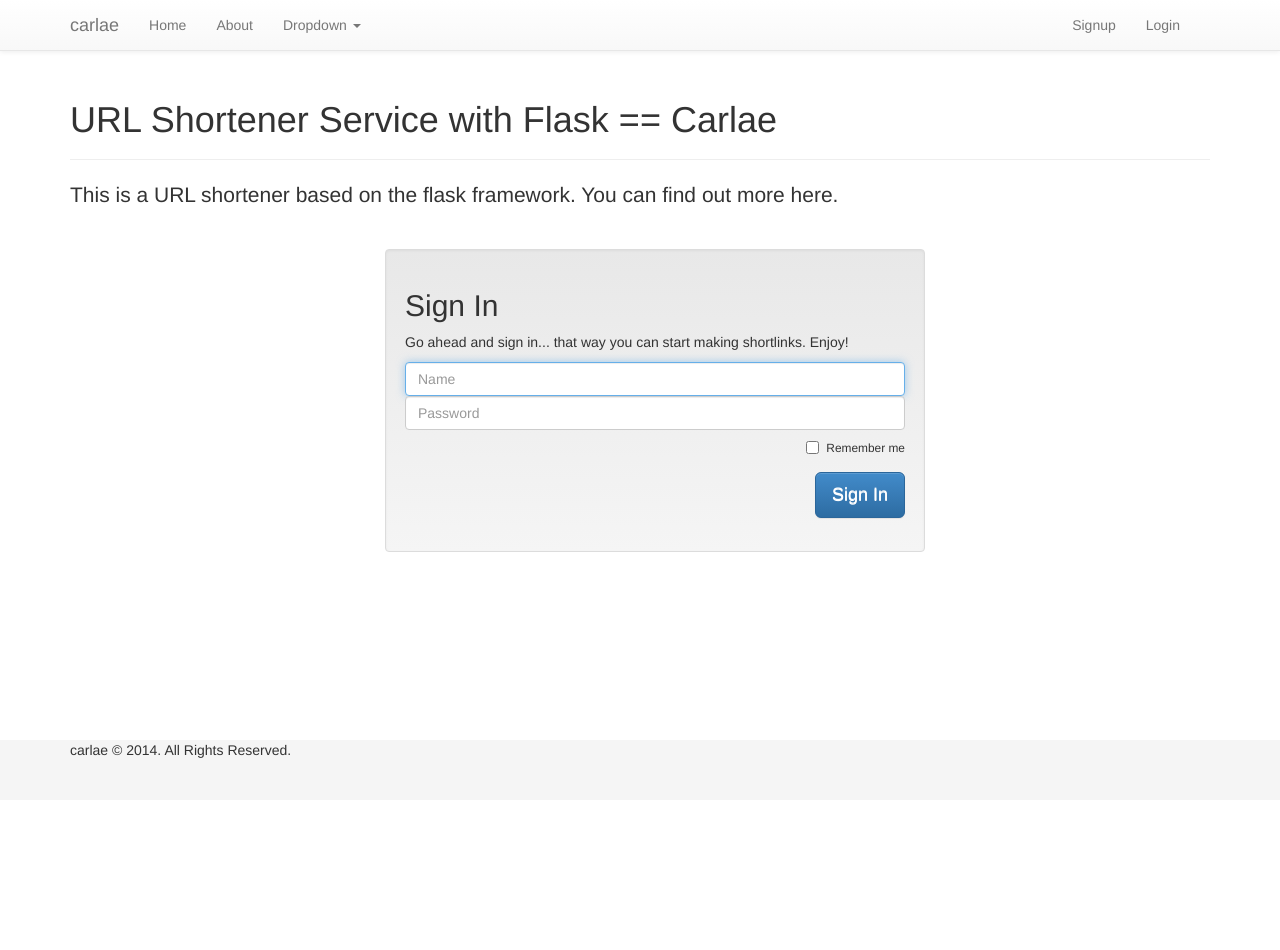
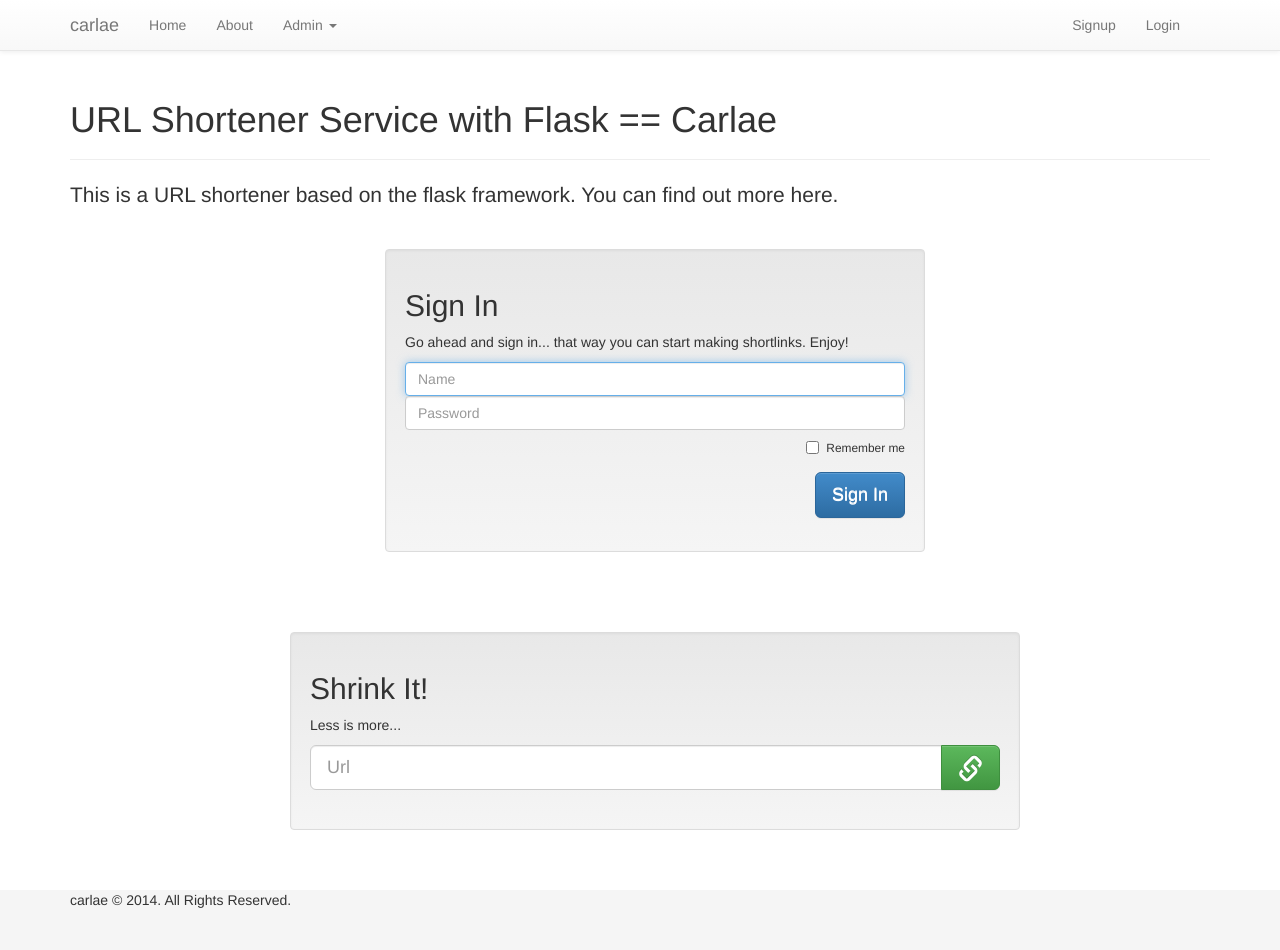
Before and after one commit to asobrien/carlae, a Flask app: template src/templates/pages/index.html in a window 1280 px wide. Before the commit the page ends 758 px from the top, so only its background shows below. Run offline with Flask 2, Linux system fonts and the light colour scheme; the template is opened without the code that fills it, so the values that code supplies are empty, except form fields; form fields are guessed from the names that the template uses; some libraries are stand-ins or nearby versions.

Commit message:
updated forms

```diff
--- a/src/templates/forms/partials/login.html
+++ b/src/templates/forms/partials/login.html
@@ -8,12 +8,12 @@
                 <p>Go ahead and sign in... that way you can start making shortlinks. Enjoy!</p>
 
 <form method="post" class="form-horizontal" role="form">
-{{ form.name(class_ = 'form-control first-input', placeholder = form.name.label.text, required = true, autofocus = true) }}
-{{ form.password(class_ = 'form-control last-input', placeholder = form.password.label.text, required = true) }}
+{{ login_form.name(class_ = 'form-control first-input', placeholder = login_form.name.label.text, required = true, autofocus = true) }}
+{{ login_form.password(class_ = 'form-control last-input', placeholder = login_form.password.label.text, required = true) }}
  <div class="form-group">
 	<div class="col-sm-offset-2 col-sm-10">
         <div class="checkbox pull-right">
-        <label class="small">{{ form.remember(class_ = '', required = true) }} Remember me</label>
+        <label class="small">{{ login_form.remember(class_ = '', required = true) }} Remember me</label>
         </div>
     </div>
  </div>
--- a/src/templates/forms/partials/shrink.html
+++ b/src/templates/forms/partials/shrink.html
@@ -1,25 +1,55 @@
 {% block content %}
-<br>
+<br xmlns="http://www.w3.org/1999/html">
 <div class="container">
     <div class="row-fluid">
-        <div class="col-xs-10 col-xs-offset-1 col-sm-8 col-sm-offset-2 col-md-6 col-md-offset-3 col-lg-6 col-lg-offset-3">
+        <div class="col-xs-12 col-xs-offset-0 col-sm-10 col-sm-offset-1 col-md-8 col-md-offset-2 col-lg-8 col-lg-offset-2">
             <div class="well">
-                <h2>Sign In</h2>
-                <p>Go ahead and sign in... that way you can start making shortlinks. Enjoy!</p>
 
-<form method="post" class="form-horizontal" role="form">
-{{ form.name(class_ = 'form-control first-input', placeholder = form.name.label.text, required = true, autofocus = true) }}
-{{ form.password(class_ = 'form-control last-input', placeholder = form.password.label.text, required = true) }}
- <div class="form-group">
-	<div class="col-sm-offset-2 col-sm-10">
-        <div class="checkbox pull-right">
-        <label class="small">{{ form.remember(class_ = '', required = true) }} Remember me</label>
-        </div>
-    </div>
- </div>
-<input type="submit" value="Sign In" class="btn btn-primary btn-lg btn-default pull-right" />
-</form>
-<br><br><br>
+                <h2>Shrink It!</h2>
+                <p>Less is more...</p>
+
+           <!--<div class="row-fluid">-->
+              <!--<div class="input-group input-group-lg">-->
+                <!--&lt;!&ndash;<input type="text" class="form-control">&ndash;&gt;-->
+
+                      <!--<input type="text" class="form-control">-->
+
+                  <!--<button class="btn btn-success btn-lg" type="button" data-original-title="" title="">-->
+                      <!--<span class="glyphicon glyphicon-link" style="font-size: 25px; vertical-align:middle;"></span>-->
+                  <!--</button>-->
+
+
+              <!--</div>-->
+            <!--</div>-->
+                <!--&lt;!&ndash;</div></div></div></div>&ndash;&gt;-->
+
+
+                <div class="row-fluid">
+              <div class="input-group input-group-lg">
+                  {{ url_form.url(class_ = 'form-control', placeholder = url_form.url.label.text, required = true) }}
+                <span class="input-group-btn">
+                  <button type="submit" value="Submit" class="btn btn-success">
+                      <span class="glyphicon glyphicon-link" style="font-size: 25px; vertical-align:middle;"></span>
+                  </button>
+                </span>
+              </div>
+            </div>
+
+
+
+                  <!--{{ url_form.url(class_ = '', placeholder = url_form.url.label.text, required = true, autofocus = true) }}-->
+
+
+
+<!--<form method="post" class="form-horizontal" role="form">-->
+
+<!--<input type="submit" value="Sign In" class="btn btn-primary btn-lg btn-default pull-right" />-->
+<!--</form>-->
+<!--<br><br><br>-->
+<br>
+
+
+
 
             </div>
         </div>
--- a/src/templates/layouts/main.html
+++ b/src/templates/layouts/main.html
@@ -55,9 +55,9 @@
             <li {% if request.endpoint == 'home' %} class="active" {% endif %}><a href="{{ url_for('home') }}">Home</a></li>
             <li {% if request.endpoint == 'about' %} class="active" {% endif %}><a href="{{ url_for('about') }}">About</a></li>
             <li class="dropdown">
-              <a class="dropdown-toggle" data-toggle="dropdown">Dropdown <b class="caret"></b></a>
+              <a class="dropdown-toggle" data-toggle="dropdown">Admin <b class="caret"></b></a>
               <ul class="dropdown-menu">
-                <li><a>Action</a></li>
+                <li><a>Change Password</a></li>
                 <li><a>Another action</a></li>
                 <li><a>Something else here</a></li>
                 <li class="divider"></li>
--- a/src/templates/pages/index.html
+++ b/src/templates/pages/index.html
@@ -11,6 +11,8 @@
 
 {% include 'forms/partials/login.html' %}
 
+{% include 'forms/partials/shrink.html' %}
+
 
 
 {% endblock %}
```
Also changed, not shown: src/forms.py (+9 -1 lines).
